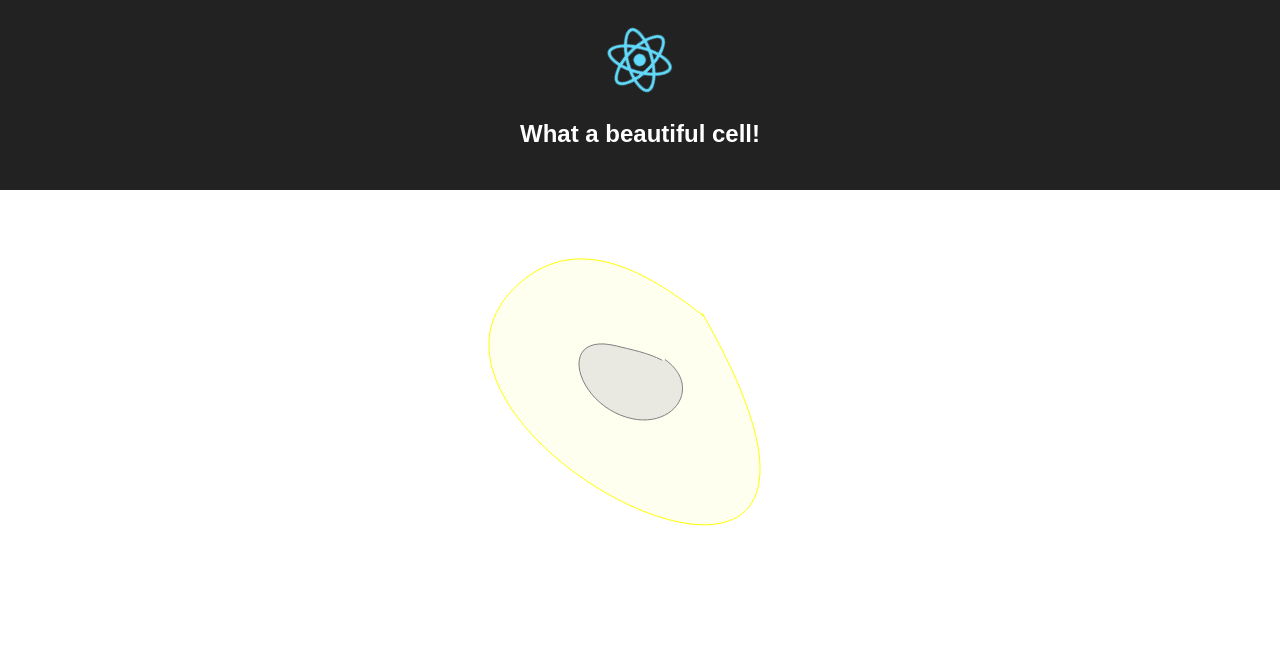
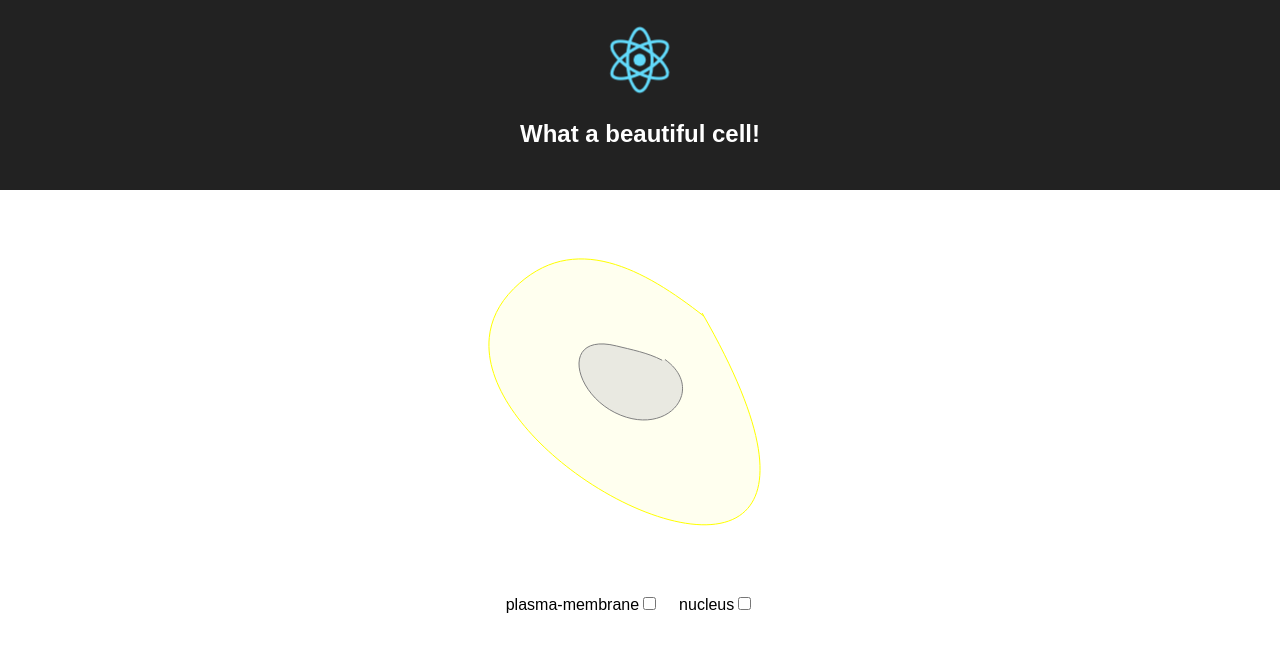
Before and after one commit to mRcSchwering/treppenwitz, a React (Create React App) app: page / in a window 1280 px wide. Shown: the top 652 px of the page. Built offline with nearby package versions, Linux system fonts and the light colour scheme.

Commit message:
multiselect and cell select synchronized, refactor needed

```diff
--- a/src/App.js
+++ b/src/App.js
@@ -1,33 +1,9 @@
 import React, { Component } from 'react';
 import logo from './logo.svg';
 import './App.css';
-import Cell from './components/Cell.js'
+import CellOrganellesSelector from './components/CellOrganellesSelector'
 
 class App extends Component {
-
-  static addOrRemoveName(arr, name) {
-    if (arr.includes(name)) {
-      const idx = arr.indexOf(name);
-      arr.splice(idx, 1);
-      return arr;
-    } else {
-      return arr.concat([name]);
-    }
-  }
-
-  constructor(props) {
-    super(props)
-    this.state = {selectedNames: []};
-    this.handleClick = this.handleClick.bind(this);
-  }
-
-  handleClick(name) {
-    this.setState((prevState) => ({
-      selectedNames: App.addOrRemoveName(prevState.selectedNames, name)
-    }), function() {
-      console.log('App: ' + this.state.selectedNames);
-    });
-  }
 
   render() {
     return (
@@ -36,9 +12,7 @@ class App extends Component {
           <img src={logo} className="App-logo" alt="logo" />
           <h1 className="App-title">What a beautiful cell!</h1>
         </header>
-        <div>
-          <Cell selection={this.state.selectedNames} onClick={this.handleClick}/>
-        </div>
+        <CellOrganellesSelector />
       </div>
     );
   }
--- a/src/components/Cell.js
+++ b/src/components/Cell.js
@@ -3,21 +3,6 @@ import Organell from './Organell';
 
 
 export default class Cell extends Component {
-
-  organelles = [
-     {
-      name: "plasma-membrane",
-      path: "M 263.57143,125.93363 C 205.30679,80.273959 133.53817,38.824039 73.571429,98.790775 -73.913532,246.27574 498.28365,533.75613 262.14286,123.07649",
-      color: "lightyellow",
-      clickedColor: "yellow",
-    },
-    {
-      name: "nucleus",
-      path: "m 222.14286,170.21935 c -14.59539,-7.61692 -31.07603,-10.62615 -45.71429,-14.28572 -57.0991,-14.27477 -43.37447,50.22164 4.28572,69.28572 49.56494,19.82597 84.53182,-26.96707 44.28571,-55.71429",
-      color: "lightgray",
-      clickedColor: "gray",
-    }
-  ];
 
   static isOrganellInSelection(arr, name) {
     return arr.includes(name) ? true : false;
@@ -34,7 +19,7 @@ export default class Cell extends Component {
   }
 
   render() {
-    var orgs = this.organelles.map((d) => {
+    var orgs = this.props.organelles.map((d) => {
       return (
         <Organell
           key={d.name}
--- /dev/null
+++ b/src/components/CellOrganellesSelector.js
@@ -0,0 +1,68 @@
+import React, { Component } from 'react';
+import Cell from './Cell.js'
+import Multiselect from './Multiselect'
+
+export default class CellOrganellesSelector extends Component {
+
+  organelles = [
+     {
+      name: "plasma-membrane",
+      path: "M 263.57143,125.93363 C 205.30679,80.273959 133.53817,38.824039 73.571429,98.790775 -73.913532,246.27574 498.28365,533.75613 262.14286,123.07649",
+      color: "lightyellow",
+      clickedColor: "yellow",
+    },
+    {
+      name: "nucleus",
+      path: "m 222.14286,170.21935 c -14.59539,-7.61692 -31.07603,-10.62615 -45.71429,-14.28572 -57.0991,-14.27477 -43.37447,50.22164 4.28572,69.28572 49.56494,19.82597 84.53182,-26.96707 44.28571,-55.71429",
+      color: "lightgray",
+      clickedColor: "gray",
+    }
+  ];
+
+  static addOrRemoveName(arr, name) {
+    if (arr.includes(name)) {
+      const idx = arr.indexOf(name);
+      arr.splice(idx, 1);
+      return arr;
+    } else {
+      return arr.concat([name]);
+    }
+  }
+
+  constructor(props) {
+    super(props)
+    this.state = {selectedNames: []};
+    this.handleClick = this.handleClick.bind(this);
+  }
+
+  handleClick(name) {
+    this.setState((prevState) => ({
+      selectedNames: CellOrganellesSelector.addOrRemoveName(prevState.selectedNames, name)
+    }), function() {
+      console.log('CellOrganellesSelector: ' + this.state.selectedNames);
+    });
+  }
+
+  render() {
+    return(
+      <div className="CellOrganellesSelector">
+
+        <div className="cell-selector">
+          <Cell
+            organelles={this.organelles}
+            selection={this.state.selectedNames}
+            onClick={this.handleClick}
+          />
+        </div>
+
+        <div className="multi-selector">
+          <Multiselect
+            organelles={this.organelles}
+            selection={this.state.selectedNames}
+            onClick={this.handleClick}
+          />
+        </div>
+      </div>
+    );
+  }
+}
--- /dev/null
+++ b/src/components/Multiselect.js
@@ -0,0 +1,61 @@
+import React, { Component } from 'react';
+
+
+export default class Multiselect extends Component {
+
+  constructor(props) {
+    super(props);
+    this.state = {selected: []};
+    this.handleChange = this.handleChange.bind(this);
+    this.isChecked = this.isChecked.bind(this);
+  }
+
+  handleChange(name) {
+    this.props.onClick(name)
+  }
+
+  isChecked(name) {
+    return this.props.selection.includes(name) ? true : false;
+  }
+
+  render() {
+    return this.props.organelles.map((d) => {
+      return <Checkbox
+        key={d.name}
+        name={d.name}
+        isChecked={this.isChecked(d.name)}
+        onChange={this.handleChange} />;
+    });
+  }
+}
+
+
+class Checkbox extends Component {
+
+  constructor(props) {
+    super(props);
+    this.handleChange = this.handleChange.bind(this);
+    this.getChecked = this.getChecked.bind(this);
+  }
+
+  handleChange() {
+    this.props.onChange(this.props.name);
+  }
+
+  getChecked() {
+    return false;
+  }
+
+  render() {
+    return(
+      <label className="multiselect-checkbox">
+        {this.props.name}
+        <input
+          name={this.props.name}
+          type="checkbox"
+          checked={this.props.isChecked}
+          onChange={this.handleChange} />
+      </label>
+    );
+  }
+}
--- a/src/components/Organell.js
+++ b/src/components/Organell.js
@@ -6,10 +6,15 @@ export default class Organell extends Component {
   constructor(props) {
     super(props);
     this.handleClick = this.handleClick.bind(this);
+    this.getFill = this.getFill.bind(this);
   }
 
   handleClick(d) {
     this.props.onClick(this.props.name);
+  }
+
+  getFill() {
+    return this.props.isSelected ? this.props.clickedColor : this.props.color;
   }
 
   render() {
@@ -17,7 +22,7 @@ export default class Organell extends Component {
       <path
         d={this.props.path}
         stroke={this.props.clickedColor}
-        fill={this.props.isSelected ? this.props.clickedColor : this.props.color}
+        fill={this.getFill()}
         fillOpacity="0.5"
         onClick={this.handleClick}
       />
--- a/src/index.css
+++ b/src/index.css
@@ -3,3 +3,7 @@ body {
   padding: 0;
   font-family: sans-serif;
 }
+
+label.multiselect-checkbox {
+  padding-right: 20px;
+}
```
